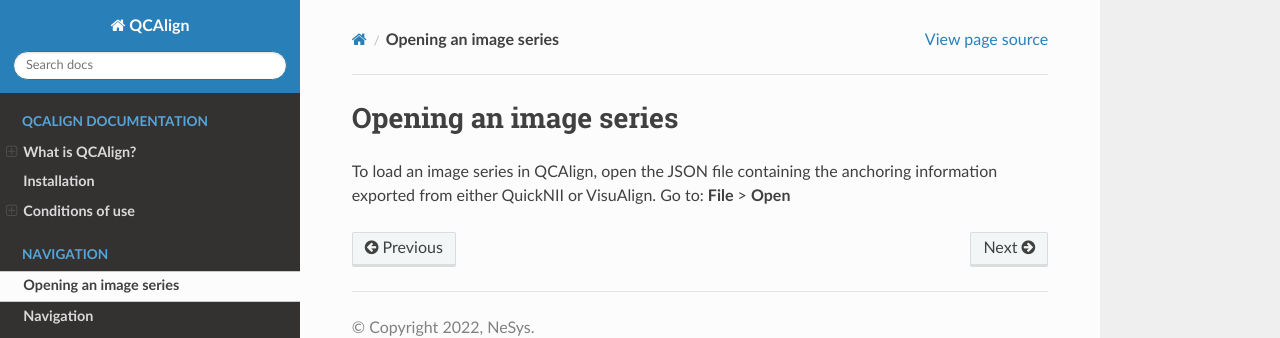
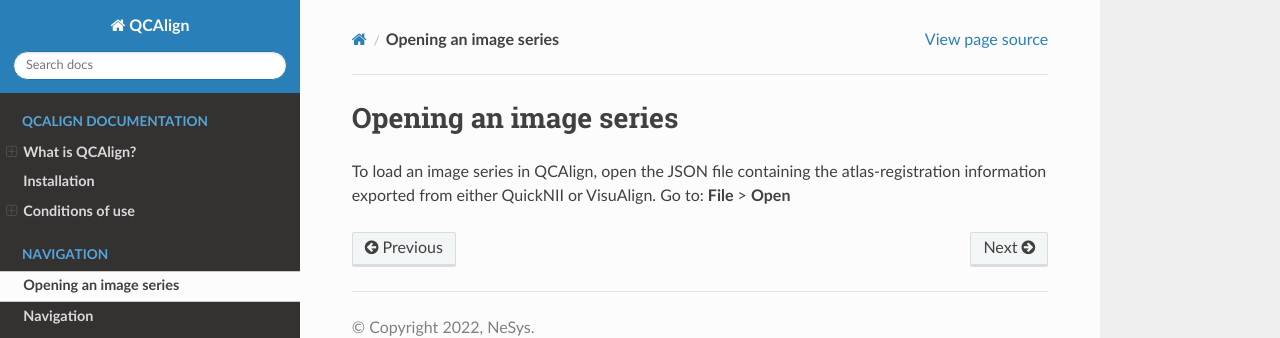
Before and after one commit to Neural-Systems-at-UIO/QCAlign, a Sphinx documentation site: the page built from docs/opening.rst, in a window 1280 px wide. Shown: the top 338 px of the page. Built offline with Sphinx 7.4.7 and the Read the Docs theme 2.0.0, drawn with Linux system fonts in a browser that asks for light colours.

Commit message:
Update opening.rst

```diff
--- a/docs/opening.rst
+++ b/docs/opening.rst
@@ -2,5 +2,5 @@
 --------------------------------------
 
 To load an image series in QCAlign, open the JSON file containing the
-anchoring information exported from either QuickNII or VisuAlign. Go to:
+atlas-registration information exported from either QuickNII or VisuAlign. Go to:
 **File** > **Open**
```
